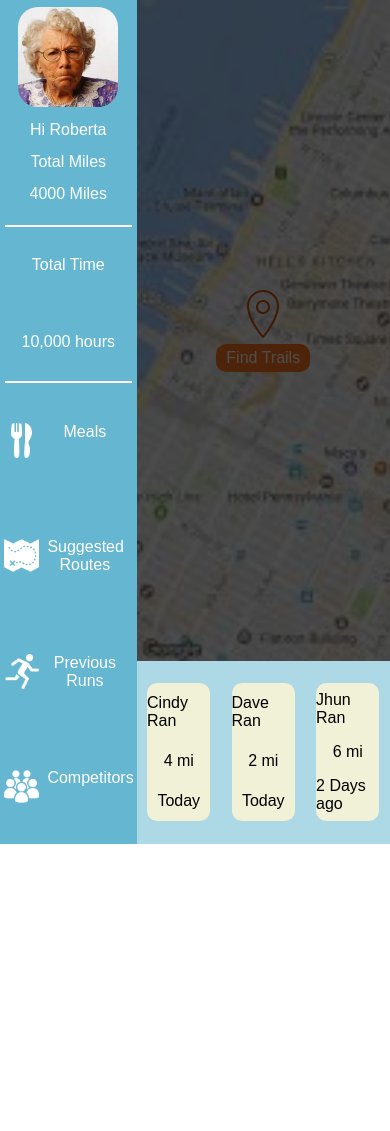
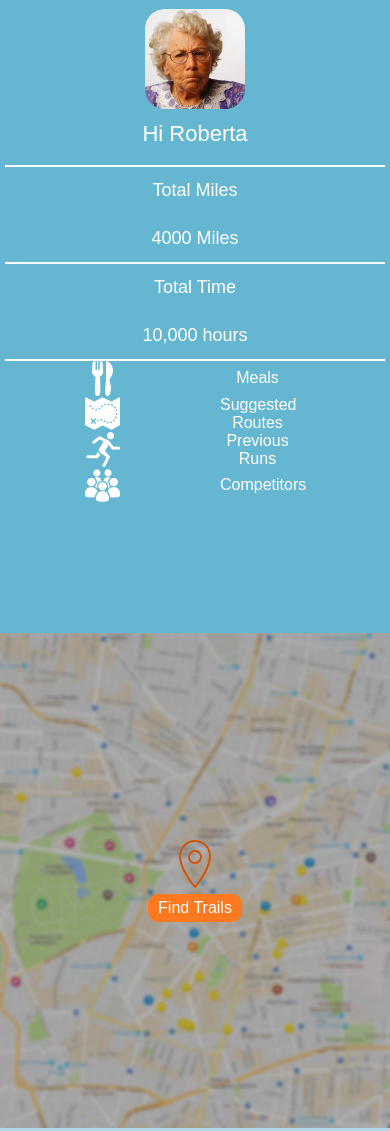
Before and after one commit to cbandrow-zz/ui-ux-challenge, a plain HTML site: page index.html in a window 390 px wide. Shown: the top 1131 px of the page. Before the commit the page ends 844 px from the top, so only its background shows below. Drawn offline with Linux system fonts and the light colour scheme.

Commit message:
made mobile

```diff
--- a/index.html
+++ b/index.html
@@ -4,22 +4,25 @@
     <meta charset="utf-8">
     <title>ui-ux Challenge!</title>
     <link href = "main.css" rel= "stylesheet" type= 'text/css' />
+    <meta name="viewport" content="width=device-width, initial-scale=1">
   </head>
   <body>
     <aside class = "left-side-page">
       <section class = "personal-info">
         <div class="personal-pic">
-
         </div>
         <p id="profile-welcome">
           Hi Roberta
         </p>
+      </section>
+      <section class = "personal-miles">
         <p>
           Total Miles
         </p>
         <p>
           4000 Miles
         </p>
+      </section>
       </section>
       <section class = "personal-total">
         <p>
@@ -32,7 +35,6 @@
       <section class = "personal-options-container">
         <div class="personal-options">
           <div id="meals-img" class = "options-image">
-
           </div>
           <div class = "options-text">
             Meals
--- a/main.css
+++ b/main.css
@@ -7,14 +7,15 @@ body{
   display: flex;
   height:100vh;
   width:100vw;
+
 }
 
 .left-side-page{
   display: flex;
   flex-direction: column;
   background-color: #65b6d0;
-  width:210px;
-  height:100%;
+  width: 210px;
+  height: 100%;
   font-weight: 200;
   font-family: sans-serif;
 }
@@ -22,8 +23,8 @@ body{
 .main-content-container{
   display: flex;
   flex-direction: column;
-  height:100%;
-  width:100%;
+  height: 100%;
+  width: 100%;
   background-color: black;
 }
 
@@ -33,42 +34,45 @@ body{
   justify-content: center;
   align-items: center;
   height:90%;
-  background-image: url('./image-icon/map.jpg');
+  background-image: url('./image-icon/map2.png');
   background-size: cover;
   background-repeat: no-repeat;
-  opacity: 0.3;
 }
 
 .bottom-page{
   display: flex;
-  height:25%;
+  height: 25%;
   font-weight: 200;
   font-family: sans-serif;
   background-color: purple;
 }
 
-.personal-info{
+.personal-info, .personal-total, .personal-miles {
   display: flex;
   flex-direction: column;
   justify-content: space-around;
   align-items: center;
-  flex:2;
-  max-height: 210px;
-  margin: 0px 5px;
-  padding-bottom: 15px;
   color:#fff;
   border-bottom: 2px solid #fff;
 }
 
+.personal-info{
+  max-height: 210px;
+  margin: 0px 5px;
+  padding-bottom: 15px;
+}
+
 .personal-total{
-  display: flex;
-  justify-content: space-around;
-  flex-direction: column;
-  align-items: center;
-  flex:1;
+  height: 15%;
+  max-height: 195px;
+  margin: 0px 5px;
+}
+
+.personal-miles{
+  /*flex:1;*/
+  height: 15%;
   max-height: 195px;
   color:#fff;
-  border-bottom: 2px solid #fff;
   margin: 0px 5px;
 }
 
@@ -83,12 +87,14 @@ body{
   background-image: url('./image-icon/old-lady.jpg');
   background-size: cover;
   border-radius: 20px;
-  width:100px;
-  height:100px;
+  width: 85px;
+  height: 85px;
+  margin-top: 5px;
+  margin-bottom: 5px;
 }
 
 #profile-welcome{
-  size:20px;
+  size: 20px;
 }
 
 .personal-options{
@@ -165,3 +171,90 @@ font-family: sans-serif;
 #group-img{
   background-image: url('./image-icon/User Groups Filled-50.png');
 }
+
+@media screen and (max-width: 767px) {
+  body{
+    flex-direction: column;
+    height:150vh;
+  }
+  .left-side-page{
+    width: 100%;
+    height: 100vh;
+  }
+
+  .main-content-container{
+    width: 100%;
+    height: 100vh;
+  }
+
+  .personal-pic{
+    background-size: cover;
+    background-repeat: no-repeat;
+    border-radius: 20px;
+    width:100px;
+    height:100px;
+  }
+ .personal-total p, .personal-miles p{
+   font-size: 18px;
+ }
+
+  .personal-info{
+    height: 150px;
+  }
+
+  .personal-total{
+    min-height: 58px;
+  }
+
+  .personal-miles{
+    min-height: 58px;
+  }
+
+  .personal-options-container{
+    flex: none;
+  }
+
+  .personal-options{
+    margin-left: auto;
+    margin-right: auto;
+    width: 66%;
+    height: 50px;
+    min-width: 320px;
+  }
+
+  .options-text, p{
+    font-size: 16px;
+    height: auto;
+    vertical-align: middle;
+  }
+
+  .comparison-info p{
+    font-size: 15px;
+  }
+  #profile-welcome{
+    font-size: 22px;
+  }
+
+}
+
+@media screen and (max-width: 320px) {
+
+  body{
+    flex-direction: column;
+    height: 180vh;
+  }
+  .left-side-page{
+    width: 100%;
+    height: 100vh;
+  }
+
+  .main-content-container{
+    width: 100%;
+    height: 100vh;
+  }
+
+  .comparison-info p{
+    font-size: 14px;
+  }
+
+}
```
Also changed, not shown: image-icon/map2.png (added). Lines whose indentation alone changed are shown as unchanged.
